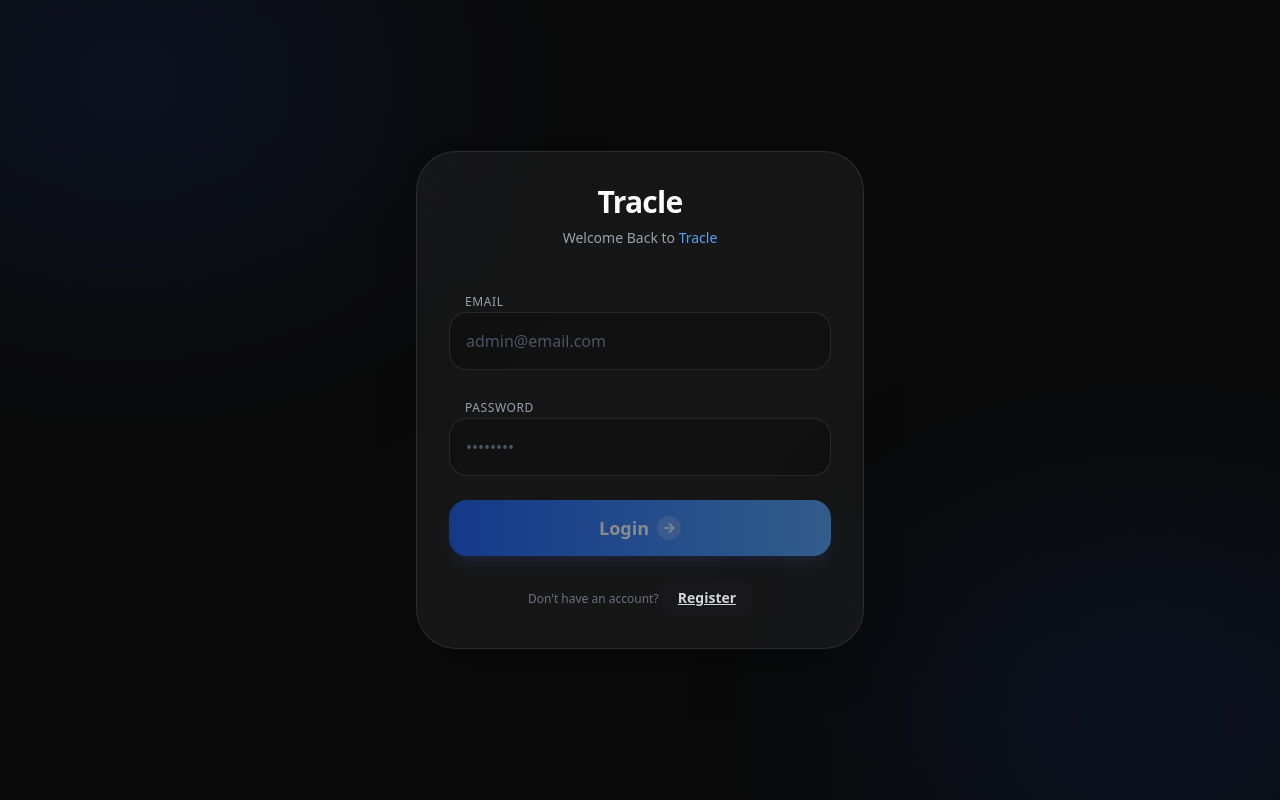
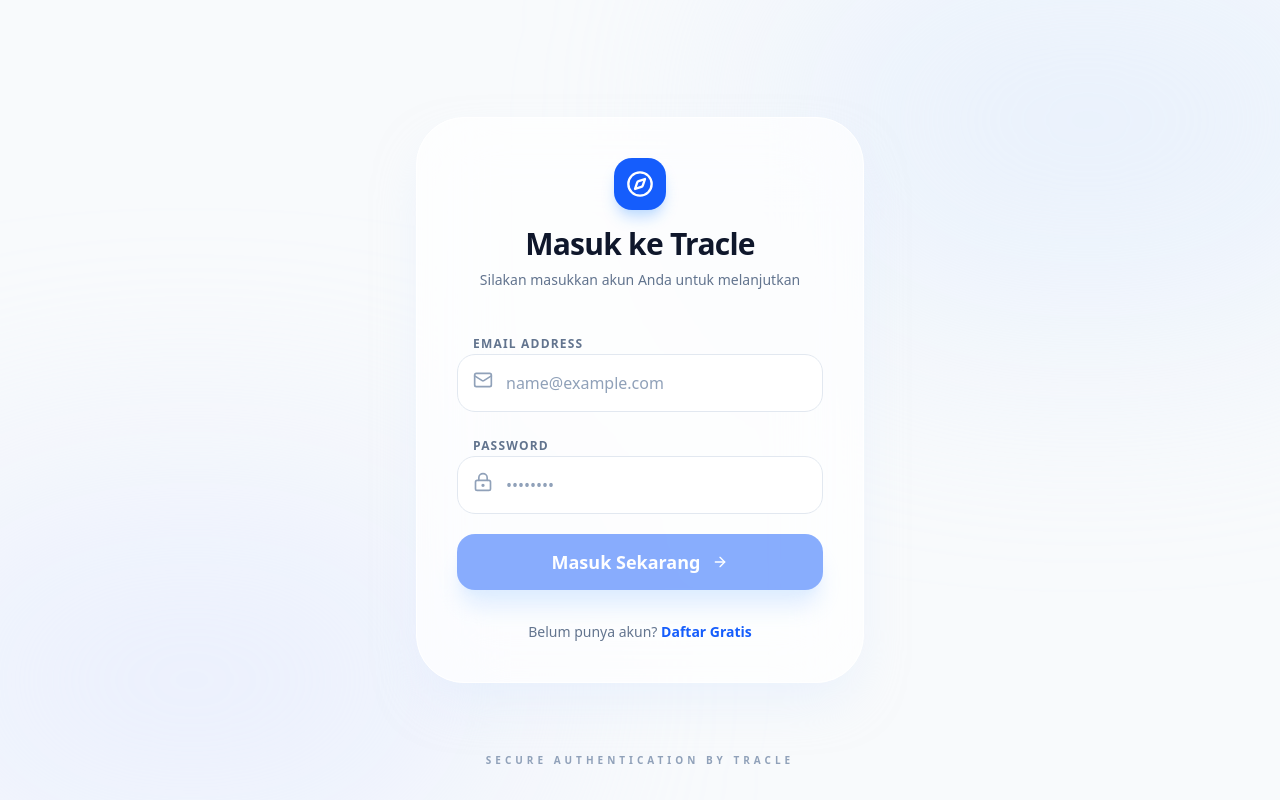
Before and after one commit to Wahhab2004/Travel-Article-App, a Next.js app: page /login in a window 1280 px wide. Built offline with nearby package versions, Linux system fonts and the light colour scheme; no server answers.

Commit message:
feat: penyeusuai register dan login serta halama utama

```diff
--- a/app/(auth)/login/page.tsx
+++ b/app/(auth)/login/page.tsx
@@ -12,7 +12,7 @@ import api from "@/lib/api";
 import { useRouter } from "next/navigation";
 import { useState } from "react";
 import { toastSuccess, toastError } from "@/lib/toast";
-import { ArrowRight } from "lucide-react"; // Import icon panah
+import { ArrowRight, LockKeyhole, Mail, Compass } from "lucide-react";
 
 type LoginForm = z.infer<typeof loginSchema>;
 
@@ -42,7 +42,7 @@ export default function LoginPage() {
 			dispatch(loginSuccess(payload));
 			saveAuth(payload);
 			toastSuccess("Login berhasil", "Selamat datang kembali 👋");
-			router.push("/dashboard");
+			router.push("/articles"); // Diarahkan ke daftar artikel
 		} catch (error: any) {
 			const apiError = error?.response?.data?.error;
 			toastError(
@@ -55,90 +55,109 @@ export default function LoginPage() {
 	};
 
 	return (
+		<div className="min-h-screen w-full flex items-center justify-center bg-slate-50 relative overflow-hidden">
+			{/* Soft Background Accents */}
+			<div className="absolute top-[-10%] right-[-10%] w-[50%] h-[50%] bg-blue-100/50 rounded-full blur-[120px]" />
+			<div className="absolute bottom-[-10%] left-[-10%] w-[50%] h-[50%] bg-indigo-100/50 rounded-full blur-[120px]" />
 
-		<div className="min-h-screen w-full flex items-center justify-center bg-[#0a0a0a] relative overflow-hidden">
-			{/* Background Assets */}
-			<div className="absolute top-[-10%] left-[-10%] w-[40%] h-[40%] bg-blue-900/20 rounded-full blur-[120px]" />
-			<div className="absolute bottom-[-10%] right-[-10%] w-[40%] h-[40%] bg-blue-600/10 rounded-full blur-[120px]" />
-
-			{/* Card Glassmorphism */}
-			<div className="relative z-10 w-full max-w-md p-8 mx-4 bg-white/5 backdrop-blur-xl border border-white/10 rounded-[40px] shadow-2xl">
-				<div className="text-center mb-10">
-					<h1 className="text-3xl font-semibold text-white tracking-tight">
-						Tracle
+			{/* Card Glassmorphism Light */}
+			<div className="relative z-10 w-full max-w-md p-10 mx-4 bg-white/70 backdrop-blur-2xl border border-white rounded-[48px] shadow-2xl shadow-blue-100/50 animate-in fade-in zoom-in duration-500">
+				{/* Logo & Header */}
+				<div className="text-center mb-10 space-y-2">
+					<div className="flex justify-center mb-4">
+						<div className="bg-blue-600 p-3 rounded-2xl shadow-lg shadow-blue-200">
+							<Compass className="text-white" size={28} />
+						</div>
+					</div>
+					<h1 className="text-3xl font-black text-slate-900 tracking-tight">
+						Masuk ke Tracle
 					</h1>
-					<h2 className="text-gray-400 mt-2 text-sm font-light">
-						Welcome Back to <span className="text-blue-400">Tracle</span>
-					</h2>
-
+					<p className="text-slate-500 text-sm font-medium">
+						Silakan masukkan akun Anda untuk melanjutkan
+					</p>
 				</div>
 
-				<form onSubmit={form.handleSubmit(onSubmit)} className="space-y-6">
+				<form onSubmit={form.handleSubmit(onSubmit)} className="space-y-5">
 					{/* Input Email */}
-					<div className="space-y-1">
-						<label className="text-xs text-gray-400 ml-4 font-medium uppercase tracking-wider">
-							Email
+					<div className="space-y-2">
+						<label className="text-xs text-slate-500 ml-4 font-bold uppercase tracking-widest">
+							Email Address
 						</label>
+						<div className="relative">
 							<input
 								{...form.register("email")}
-							placeholder="admin@email.com"
-							className="w-full bg-black/20 border border-white/10 rounded-2xl p-4 text-white placeholder:text-gray-600 focus:outline-none focus:ring-2 focus:ring-blue-500/50 transition-all"
+								type="email"
+								placeholder="name@example.com"
+								className="w-full bg-white border border-slate-200 rounded-2xl p-4 pl-12 text-slate-900 placeholder:text-slate-400 focus:outline-none focus:ring-4 focus:ring-blue-500/10 focus:border-blue-500 transition-all font-medium"
 							/>
+							<Mail
+								className="absolute left-4 top-4 text-slate-400"
+								size={20}
+							/>
+						</div>
 						{form.formState.errors.email && (
-							<p className="text-red-400 text-xs mt-1 ml-4">
+							<p className="text-red-500 text-xs mt-1 ml-4 font-medium italic">
 								{form.formState.errors.email.message}
 							</p>
 						)}
 					</div>
 
 					{/* Input Password */}
-					<div className="space-y-1">
-						<label className="text-xs text-gray-400 ml-4 font-medium uppercase tracking-wider">
+					<div className="space-y-2">
+						<label className="text-xs text-slate-500 ml-4 font-bold uppercase tracking-widest">
 							Password
 						</label>
+						<div className="relative">
 							<input
 								type="password"
 								{...form.register("password")}
 								placeholder="••••••••"
-							className="w-full bg-black/20 border border-white/10 rounded-2xl p-4 text-white placeholder:text-gray-600 focus:outline-none focus:ring-2 focus:ring-blue-500/50 transition-all"
+								className="w-full bg-white border border-slate-200 rounded-2xl p-4 pl-12 text-slate-900 placeholder:text-slate-400 focus:outline-none focus:ring-4 focus:ring-blue-500/10 focus:border-blue-500 transition-all font-medium"
 							/>
+							<LockKeyhole
+								className="absolute left-4 top-4 text-slate-400"
+								size={20}
+							/>
+						</div>
 						{form.formState.errors.password && (
-							<p className="text-red-400 text-xs mt-1 ml-4">
+							<p className="text-red-500 text-xs mt-1 ml-4 font-medium italic">
 								{form.formState.errors.password.message}
 							</p>
 						)}
 					</div>
 
-					{/* Login */}
+					{/* Login Button */}
 					<Button
 						type="submit"
 						disabled={loading || !form.formState.isValid}
-						className="w-full h-14 bg-gradient-to-r from-blue-600 to-blue-400 hover:from-blue-700 hover:to-blue-500 text-white rounded-2xl font-bold text-lg flex items-center justify-center gap-2 shadow-lg shadow-blue-500/20 disabled:opacity-50 transition-all"
+						className="w-full h-14 bg-blue-600 hover:bg-blue-700 text-white rounded-2xl font-bold text-lg flex items-center justify-center gap-3 shadow-xl shadow-blue-200 disabled:opacity-50 transition-all mt-4"
 					>
-						{loading ? "Logging in..." : "Login"}
-						{!loading && (
-							<div className="bg-white/20 p-1 rounded-full">
-								<ArrowRight size={18} />
-							</div>
-						)}
+						{loading ? "Memproses..." : "Masuk Sekarang"}
+						{!loading && <ArrowRight size={20} />}
 					</Button>
 
-
-					{/* Register */}
-					<div className="text-center mt-6">
-						<p className="text-xs text-gray-500">
-							Don't have an account?{" "}
-							<Button
+					{/* Register Link */}
+					<div className="text-center mt-8">
+						<p className="text-sm text-slate-500 font-medium">
+							Belum punya akun?{" "}
+							<button
 								type="button"
 								onClick={() => router.push("/register")}
-								className="text-gray-300 font-semibold underline hover:text-blue-400 transition-colors"
+								className="text-blue-600 font-bold hover:underline underline-offset-4"
 							>
-								Register
-							</Button>
+								Daftar Gratis
+							</button>
 						</p>
 					</div>
 				</form>
 			</div>
+
+			{/* Sub-footer */}
+			<div className="absolute bottom-8 text-center w-full">
+				<p className="text-slate-400 text-[10px] font-black uppercase tracking-[0.4em]">
+					Secure Authentication By Tracle
+				</p>
+			</div>
 		</div>
 	);
 }
--- a/app/(auth)/register/page.tsx
+++ b/app/(auth)/register/page.tsx
@@ -5,8 +5,8 @@ import { zodResolver } from "@hookform/resolvers/zod";
 import { z } from "zod";
 import { useState } from "react";
 import { useRouter } from "next/navigation";
-import Link from "next/link"; // Gunakan Link untuk navigasi lebih cepat
-import { ArrowRight } from "lucide-react";
+import Link from "next/link";
+import { ArrowRight, User, Mail, LockKeyhole, Compass } from "lucide-react";
 
 import api from "@/lib/api";
 import { Button } from "@/components/ui/button";
@@ -35,7 +35,7 @@ export default function RegisterPage() {
 
 			toastSuccess(
 				"Registrasi berhasil",
-				"Silakan login menggunakan akun Anda"
+				"Silakan login menggunakan akun baru Anda"
 			);
 
 			router.push("/login");
@@ -55,20 +55,26 @@ export default function RegisterPage() {
 	};
 
 	return (
-		<div className="min-h-screen w-full flex items-center justify-center bg-[#0a0a0a] relative overflow-hidden">
-			{/* Background Assets (Blur Blobs) */}
-			<div className="absolute top-[-10%] right-[-10%] w-[50%] h-[50%] bg-blue-600/20 rounded-full blur-[120px]" />
-			<div className="absolute bottom-[-10%] left-[-10%] w-[40%] h-[40%] bg-blue-900/20 rounded-full blur-[120px]" />
+		<div className="min-h-screen w-full flex items-center justify-center bg-slate-50 relative overflow-hidden">
+			{/* Soft Background Accents */}
+			<div className="absolute top-[-10%] left-[-10%] w-[50%] h-[50%] bg-blue-100/50 rounded-full blur-[120px]" />
+			<div className="absolute bottom-[-10%] right-[-10%] w-[50%] h-[50%] bg-indigo-100/50 rounded-full blur-[120px]" />
 
-			{/* Card Glassmorphism */}
-			<div className="relative z-10 w-full max-w-md p-8 mx-4 bg-white/5 backdrop-blur-2xl border border-white/10 rounded-[40px] shadow-2xl">
-				<div className="text-center mb-8">
-					<h1 className="text-3xl font-semibold text-white tracking-tight">
-						Create Account
+			{/* Card Glassmorphism Light */}
+			<div className="relative z-10 w-full max-w-md p-10 mx-4 bg-white/70 backdrop-blur-2xl border border-white rounded-[48px] shadow-2xl shadow-blue-100/50 animate-in fade-in zoom-in duration-500">
+				{/* Header */}
+				<div className="text-center mb-8 space-y-2">
+					<div className="flex justify-center mb-4">
+						<div className="bg-blue-600 p-3 rounded-2xl shadow-lg shadow-blue-200">
+							<Compass className="text-white" size={28} />
+						</div>
+					</div>
+					<h1 className="text-3xl font-black text-slate-900 tracking-tight">
+						Daftar Akun
 					</h1>
-					<p className="text-gray-400 mt-2 text-sm font-light">
-						Create your account to start using{" "}
-						<span className="text-blue-400">Tracle</span>
+					<p className="text-slate-500 text-sm font-medium">
+						Mulai petualangan Anda bersama{" "}
+						<span className="text-blue-600 font-bold">Tracle</span>
 					</p>
 				</div>
 
@@ -81,87 +87,108 @@ export default function RegisterPage() {
 					})}
 					className="space-y-5"
 				>
-					{/* Username */}
-					<div className="space-y-1">
-						<label className="text-xs text-gray-400 ml-4 font-medium uppercase tracking-wider">
+					{/* Input Username */}
+					<div className="space-y-2">
+						<label className="text-xs text-slate-500 ml-4 font-bold uppercase tracking-widest">
 							Username
 						</label>
+						<div className="relative">
 							<input
 								{...form.register("username")}
 								placeholder="johndoe"
-							className="w-full bg-black/20 border border-white/10 rounded-2xl p-4 text-white placeholder:text-gray-600 focus:outline-none focus:ring-2 focus:ring-blue-500/50 transition-all"
+								className="w-full bg-white border border-slate-200 rounded-2xl p-4 pl-12 text-slate-900 placeholder:text-slate-400 focus:outline-none focus:ring-4 focus:ring-blue-500/10 focus:border-blue-500 transition-all font-medium"
 							/>
+							<User
+								className="absolute left-4 top-4 text-slate-400"
+								size={20}
+							/>
+						</div>
 						{form.formState.errors.username && (
-							<p className="text-red-400 text-xs mt-1 ml-4">
+							<p className="text-red-500 text-xs mt-1 ml-4 font-medium italic">
 								{form.formState.errors.username.message}
 							</p>
 						)}
 					</div>
 
-					{/* Email */}
-					<div className="space-y-1">
-						<label className="text-xs text-gray-400 ml-4 font-medium uppercase tracking-wider">
+					{/* Input Email */}
+					<div className="space-y-2">
+						<label className="text-xs text-slate-500 ml-4 font-bold uppercase tracking-widest">
 							Email Address
 						</label>
+						<div className="relative">
 							<input
 								{...form.register("email")}
-							placeholder="example@mail.com"
-							className="w-full bg-black/20 border border-white/10 rounded-2xl p-4 text-white placeholder:text-gray-600 focus:outline-none focus:ring-2 focus:ring-blue-500/50 transition-all"
+								type="email"
+								placeholder="name@example.com"
+								className="w-full bg-white border border-slate-200 rounded-2xl p-4 pl-12 text-slate-900 placeholder:text-slate-400 focus:outline-none focus:ring-4 focus:ring-blue-500/10 focus:border-blue-500 transition-all font-medium"
 							/>
-
+							<Mail
+								className="absolute left-4 top-4 text-slate-400"
+								size={20}
+							/>
+						</div>
 						{form.formState.errors.email && (
-							<p className="text-red-400 text-xs mt-1 ml-4">
+							<p className="text-red-500 text-xs mt-1 ml-4 font-medium italic">
 								{form.formState.errors.email.message}
 							</p>
 						)}
 					</div>
 
-					{/* Password */}
-					<div className="space-y-1">
-						<label className="text-xs text-gray-400 ml-4 font-medium uppercase tracking-wider">
+					{/* Input Password */}
+					<div className="space-y-2">
+						<label className="text-xs text-slate-500 ml-4 font-bold uppercase tracking-widest">
 							Password
 						</label>
+						<div className="relative">
 							<input
 								type="password"
 								{...form.register("password")}
 								placeholder="••••••••"
-							className="w-full bg-black/20 border border-white/10 rounded-2xl p-4 text-white placeholder:text-gray-600 focus:outline-none focus:ring-2 focus:ring-blue-500/50 transition-all"
+								className="w-full bg-white border border-slate-200 rounded-2xl p-4 pl-12 text-slate-900 placeholder:text-slate-400 focus:outline-none focus:ring-4 focus:ring-blue-500/10 focus:border-blue-500 transition-all font-medium"
 							/>
-
+							<LockKeyhole
+								className="absolute left-4 top-4 text-slate-400"
+								size={20}
+							/>
+						</div>
 						{form.formState.errors.password && (
-							<p className="text-red-400 text-xs mt-1 ml-4">
+							<p className="text-red-500 text-xs mt-1 ml-4 font-medium italic">
 								{form.formState.errors.password.message}
 							</p>
 						)}
 					</div>
 
-					{/* Button Register */}
+					{/* Register Button */}
 					<Button
 						type="submit"
 						disabled={loading || !form.formState.isValid}
-						className="w-full h-14 mt-4 bg-gradient-to-r from-blue-600 to-blue-400 hover:from-blue-700 hover:to-blue-500 text-white rounded-2xl font-bold text-lg flex items-center justify-center gap-2 shadow-lg shadow-blue-500/20 disabled:opacity-50 transition-all"
+						className="w-full h-14 mt-2 bg-blue-600 hover:bg-blue-700 text-white rounded-2xl font-bold text-lg flex items-center justify-center gap-3 shadow-xl shadow-blue-200 disabled:opacity-50 transition-all"
 					>
-						{loading ? "Registering..." : "Register"}
-						{!loading && (
-							<div className="bg-white/20 p-1 rounded-full">
-								<ArrowRight size={18} />
-							</div>
-						)}
+						{loading ? "Mendaftarkan..." : "Daftar Sekarang"}
+						{!loading && <ArrowRight size={20} />}
 					</Button>
 
+					{/* Login Link */}
 					<div className="text-center mt-6">
-						<p className="text-xs text-gray-500 font-light">
-							Already have an account?{" "}
+						<p className="text-sm text-slate-500 font-medium">
+							Sudah memiliki akun?{" "}
 							<Link
 								href="/login"
-								className="text-gray-200 font-semibold underline hover:text-blue-400 transition-colors"
+								className="text-blue-600 font-bold hover:underline underline-offset-4"
 							>
-								Login here
+								Masuk di sini
 							</Link>
 						</p>
 					</div>
 				</form>
 			</div>
+
+			{/* Sub-footer */}
+			<div className="absolute bottom-8 text-center w-full">
+				<p className="text-slate-400 text-[10px] font-black uppercase tracking-[0.4em]">
+					Join the Tracle Community
+				</p>
+			</div>
 		</div>
 	);
 }
--- a/app/(public)/page.tsx
+++ /dev/null
@@ -1,26 +0,0 @@
-"use client";
-
-import { useRouter } from "next/navigation";
-import { Button } from "@/components/ui/button";
-
-export default function LandingPage() {
-	const router = useRouter();
-
-	return (
-		<main className="min-h-screen flex items-center justify-center">
-			<div className="space-y-4 text-center">
-				<h1 className="text-3xl font-bold">Travel Article App</h1>
-
-				<div className="flex gap-4 justify-center">
-					<Button onClick={() => router.push("/articles")}>
-						Masuk sebagai User
-					</Button>
-
-					<Button variant="outline" onClick={() => router.push("/login")}>
-						Masuk sebagai Admin
-					</Button>
-				</div>
-			</div>
-		</main>
-	);
-}
--- /dev/null
+++ b/app/page.tsx
@@ -0,0 +1,86 @@
+"use client";
+
+import { useRouter } from "next/navigation";
+import { Button } from "@/components/ui/button";
+import { Compass, ArrowRight, LockKeyhole, Globe2 } from "lucide-react";
+
+export default function LandingPage() {
+	const router = useRouter();
+
+	return (
+		<main className="min-h-screen bg-[#F8FAFC] flex items-center justify-center p-6 relative overflow-hidden text-slate-900">
+			{/* Soft Ambient Background Decor */}
+			<div className="absolute top-[-10%] right-[-5%] w-[500px] h-[500px] bg-blue-50 rounded-full blur-[120px] -z-10" />
+			<div className="absolute bottom-[-10%] left-[-5%] w-[500px] h-[500px] bg-indigo-50 rounded-full blur-[120px] -z-10" />
+
+			<div className="max-w-md w-full text-center space-y-10 animate-in fade-in slide-in-from-bottom-8 duration-1000">
+				{/* Logo & Badge */}
+				<div className="space-y-6">
+					<div className="inline-flex items-center gap-2 px-4 py-2 bg-white border border-slate-100 shadow-sm text-blue-600 rounded-full text-xs font-black uppercase tracking-[0.2em]">
+						<Compass size={14} className="animate-spin-slow" />
+						Tracle Exclusive
+					</div>
+
+					<div className="space-y-3">
+						<h1 className="text-5xl font-black tracking-tighter leading-none">
+							Selamat <br />
+							<span className="text-blue-600">Datang.</span>
+						</h1>
+						<p className="text-slate-500 text-lg font-medium leading-relaxed">
+							Silakan masuk untuk menjelajahi cerita perjalanan dan mengelola
+							konten Anda.
+						</p>
+					</div>
+				</div>
+
+				{/* Single Login Card */}
+				<div className="bg-white p-3 rounded-[40px] shadow-2xl shadow-blue-100/50 border border-slate-100">
+					<div className="p-6 space-y-4">
+						<button
+							onClick={() => router.push("/login")}
+							className="w-full group flex items-center justify-between p-6 rounded-[32px] bg-slate-900 hover:bg-blue-600 transition-all duration-500 shadow-xl shadow-slate-200 cursor-pointer"
+						>
+							<div className="flex items-center gap-5">
+								<div className="p-3 bg-slate-800 group-hover:bg-white/20 rounded-2xl transition-all group-hover:scale-110">
+									<LockKeyhole
+										className="text-blue-400 group-hover:text-white"
+										size={24}
+									/>
+								</div>
+								<div className="text-left">
+									<p className="font-bold text-white text-lg leading-none">
+										Masuk Sekarang
+									</p>
+									<p className="text-xs text-slate-400 group-hover:text-blue-100 mt-1 font-medium transition-colors">
+										Akses penuh ke semua fitur
+									</p>
+								</div>
+							</div>
+							<ArrowRight
+								className="text-slate-500 group-hover:text-white group-hover:translate-x-1 transition-all"
+								size={20}
+							/>
+						</button>
+
+						{/* Info Footer */}
+						<div className="flex items-center justify-center gap-6 pt-2">
+							<div className="flex items-center gap-1.5 text-[10px] font-black uppercase tracking-widest text-slate-400">
+								<Globe2 size={12} /> Public Community
+							</div>
+							<div className="w-1 h-1 bg-slate-300 rounded-full" />
+							<div className="flex items-center gap-1.5 text-[10px] font-black uppercase tracking-widest text-slate-400">
+								<span className="w-1.5 h-1.5 bg-green-500 rounded-full animate-pulse" />{" "}
+								Secure Access
+							</div>
+						</div>
+					</div>
+				</div>
+
+				{/* Sub-footer */}
+				<p className="text-slate-400 text-[10px] font-black uppercase tracking-[0.3em]">
+					Part of Tracle Ecosystem
+				</p>
+			</div>
+		</main>
+	);
+}
```
Also changed, not shown: app/(public)/layout.tsx (deleted, +0 -16 lines). Lines whose indentation alone changed are shown as unchanged.
